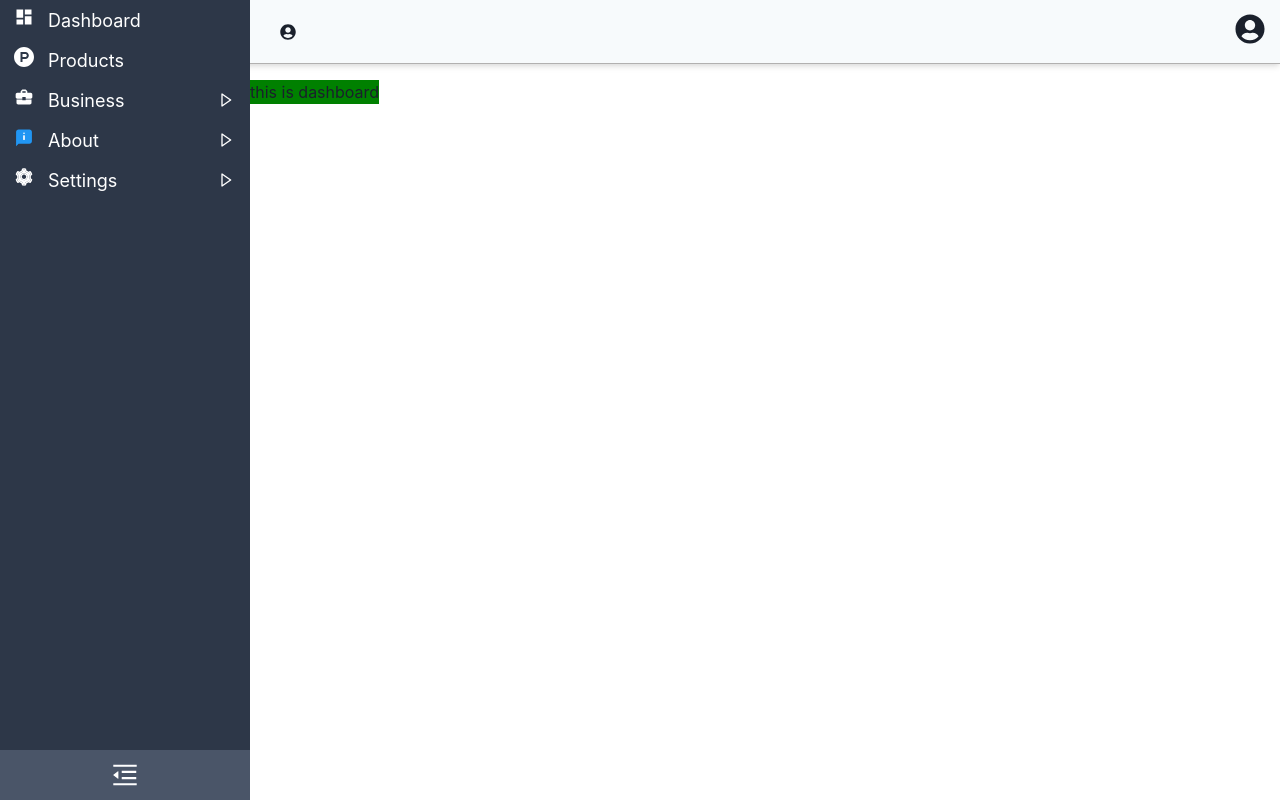
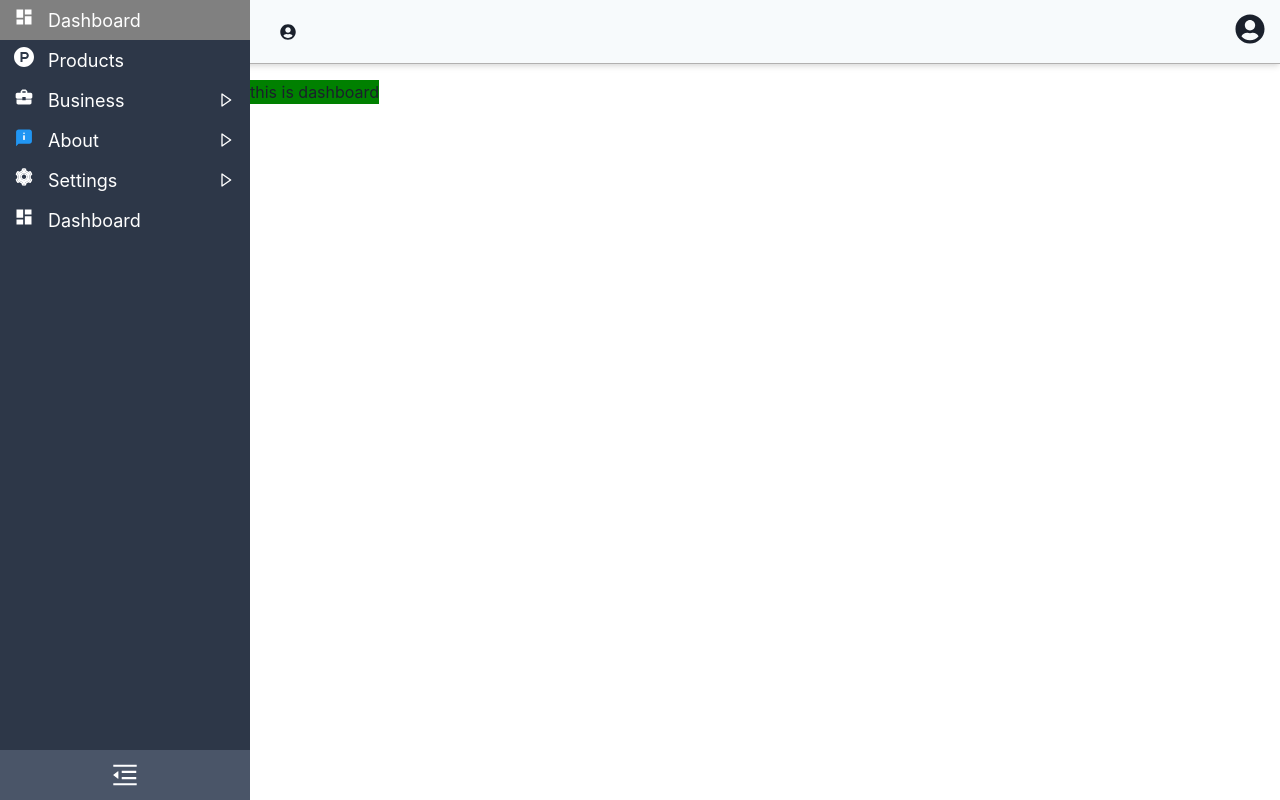
Before and after one commit to mahbubsk/sidenav-nextjs, a Next.js app: page / in a window 1280 px wide. Built offline with nearby package versions, Linux system fonts and the light colour scheme.

Commit message:
fix: tooltip item clicked collapse false

```diff
--- a/Components/Sidenav/NavItem.jsx
+++ b/Components/Sidenav/NavItem.jsx
@@ -23,25 +23,26 @@ const NavItem = (props) => {
     const clickHandler = (menuNumber) => {
 
 
-        if(window.innerWidth > 1363 && sidebar){
+        if(window.innerWidth > 1363 && sidebar  && hasChild){
             let sidebarClone = [...sidebar];
             sidebarClone[menuNumber-1].toggleChild = !sidebarClone[menuNumber-1].toggleChild;
             setSidebar(sidebarClone);
-            hasChild && setCollapse(true);
+             setCollapse(true);
 
 
-        } else if(window.innerWidth < 1363 && sidebar) {
+        } else if(window.innerWidth < 1363 && sidebar && hasChild ) {
 
             let sidebarClone = [...sidebar];
             sidebarClone[menuNumber-1].toggleChild = !sidebarClone[menuNumber-1].toggleChild;
             setSidebar(sidebarClone);
-            hasChild && setCollapse(false);
+            setCollapse(false);
         }
     }
 
 
     return (
         <Link href={link} key={menuNumber}>
+            <Box className={sidebarStyles.sidenavItem}>
                 <Flex
                     bg={pathname===matchPath && bgColor_Hover_Active}
                     color={pathname===matchPath ? "teal.200" : 'white'}
@@ -53,7 +54,6 @@ const NavItem = (props) => {
                     overflow="hidden"
                     pl={isChild && "12px"}
                     onClick={() => clickHandler(menuNumber)}
-                className={sidebarStyles.sidenavItem}
                 >
                     <Box mx="3.5">
                         <Icon fontSize="20px" as={icon}/>
@@ -74,6 +74,8 @@ const NavItem = (props) => {
                         </>
                     }
 
+
+                </Flex>
                 {
                     !collapse && window.innerWidth > 1024 &&
                     <Tooltip
@@ -83,7 +85,8 @@ const NavItem = (props) => {
                         name={name}
                     />
                 }
-            </Flex>
+            </Box>
+
         </Link>
 
     )
--- a/Components/Sidenav/NavbarData.js
+++ b/Components/Sidenav/NavbarData.js
@@ -106,6 +106,15 @@ const sidenavData = [
                 icon: SiGoogleanalytics
             }
         ]
+    },
+    {
+        name: "Dashboard",
+        matchPath: "/dashboard",
+        link:"/dashboard",
+        hasChild: false,
+        icon: MdDashboard,
+        toggleChild: false,
+        menuNumber: 6
     }
 ]
 
--- a/Components/Sidenav/Tooltip.jsx
+++ b/Components/Sidenav/Tooltip.jsx
@@ -14,7 +14,7 @@ function Tooltip({childItem, menuNumber, hasChild, name}) {
     // console.log(childItem, menuNumber);
 
 
-    const topValue = (menuNumber)*15;
+    const topValue = (menuNumber - 1 ) * 40;
     return (
 
         <Box
```
Lines whose indentation alone changed are shown as unchanged.
